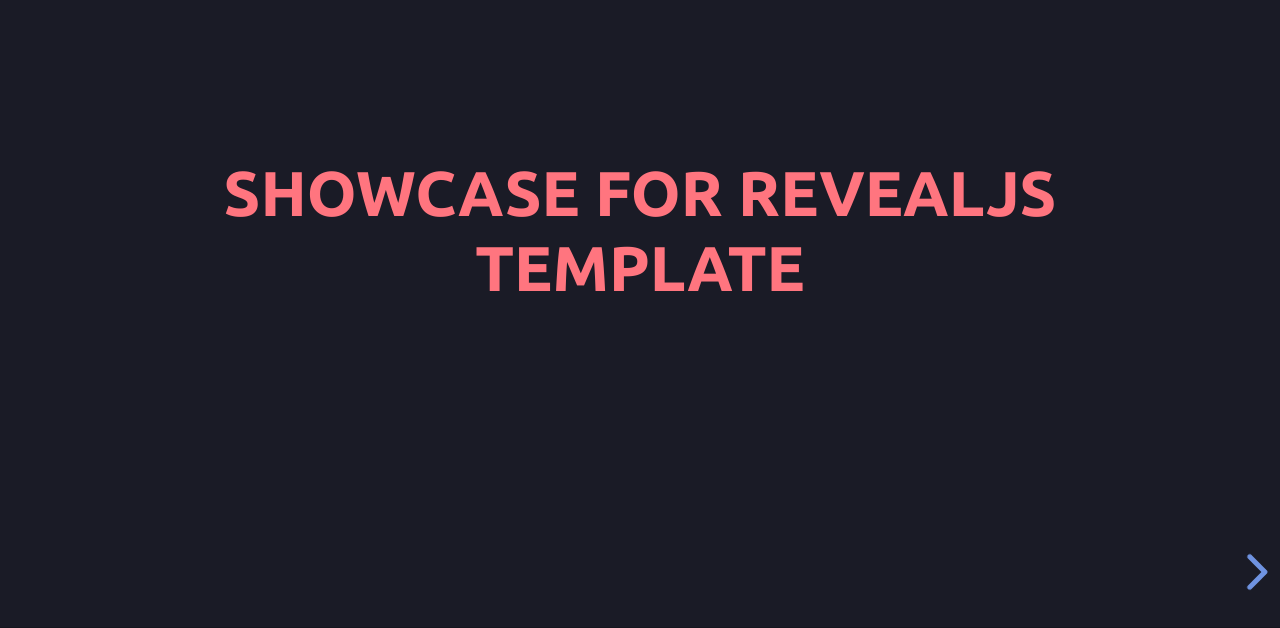
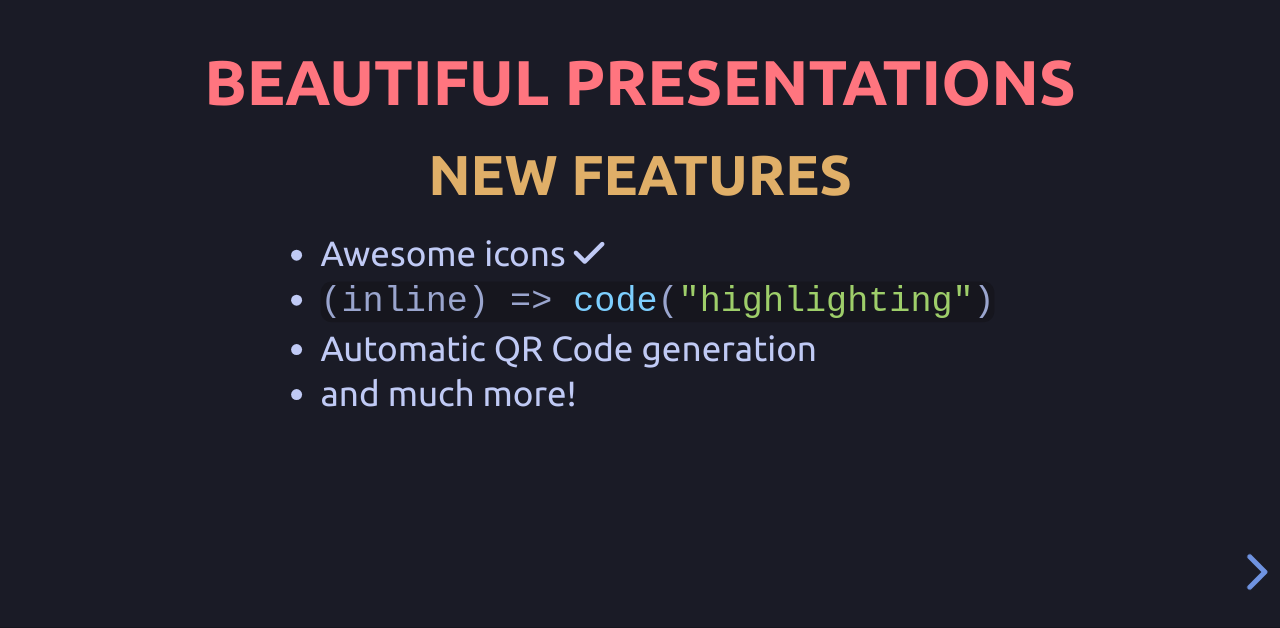
Before and after one commit to ktkv419/revealjs-template, a website: page index.html in a window 1280 px wide. Shown: the part 170-798 px from the top of the page. Drawn offline with Linux system fonts and the light colour scheme; no server answers.

Commit message:
update html and readme.md

```diff
--- a/index.html
+++ b/index.html
@@ -22,8 +22,15 @@
 			<section>
 				<section>
 					<h1>
-						Showcase for RevealJS template
+						Beautiful presentations
 					</h1>
+					<h2>New features</h2>
+					<ul>
+						<li>Awesome icons <i class="fa-solid fa-check"></i></li>
+						<li><code class="js">(inline) => code("highlighting")</code></li>
+						<li>Automatic QR Code generation</li>
+						<li>and much more!</li>
+					</ul>
 				</section>
 			</section>
 			<section>
```
Also changed, not shown: .repo/images/showcase.png, README.md.
